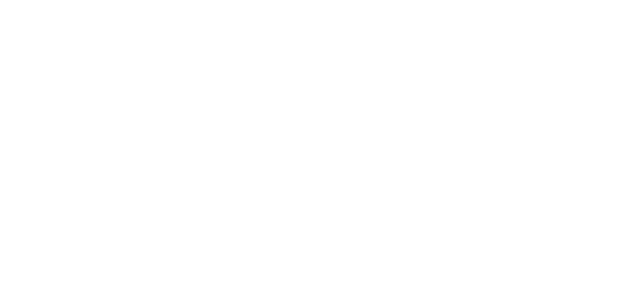
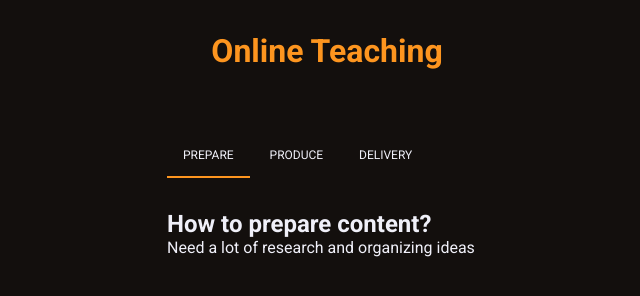
Before and after one commit to geni-sys/web_central, a website: page index.html in a window 1280 px wide. Shown: the whole page, without its empty margins (313-953 px from the left). Drawn offline with Linux system fonts and the light colour scheme.

Commit message:
Feat: Tabs estrutured.

```diff
--- a/index.html
+++ b/index.html
@@ -1,21 +1,52 @@
 <!DOCTYPE html>
 <html lang="en">
-
   <head>
-  <meta charset="UTF-8">
-  <meta name="viewport" content="width=device-width, initial-scale=1.0">
-  <link rel="stylesheet" href="./styles/GlobalStyles.css">
+    <meta charset="UTF-8" />
+    <meta name="viewport" content="width=device-width, initial-scale=1.0" />
+    <link rel="stylesheet" href="./styles/GlobalStyles.css" />
     <title>GENESIS SYSTEM</title>
   </head>
 
   <body>
-  <div id="root">
+    <div id="page">
       <header>
-      <nav>
-        <ul></ul>
-      </nav>
+        <h1>Online Teaching</h1>
       </header>
+
+      <main>
+        <div id="tabs">
+          <div class="tab-links">
+            <button data-id="prepare" data-open>Prepare</button>
+            <button data-id="produce">Produce</button>
+            <button data-id="delivery">Delivery</button>
           </div>
+
+          <div class="tab-content">
+            <section id="prepare">
+              <h2>How to prepare content?</h2>
+              <p>Need a lot of research and organizing ideas</p>
+            </section>
+
+            <section id="produce">
+              <h2>How to produce</h2>
+              <p>Develop your idea and record it.</p>
+              <p>
+                To record you will need: Sound, Camera, Light and a Computer
+              </p>
+            </section>
+
+            <section id="delivery">
+              <h2>How to delivery</h2>
+              <p>
+                You can choose any digital media like: YouTube, Twitch or
+                Instagram.
+              </p>
+            </section>
+          </div>
+        </div>
+      </main>
+    </div>
+
+    <script src="./src/index.js"></script>
   </body>
-
 </html>
--- a/src/index.js
+++ b/src/index.js
@@ -0,0 +1,59 @@
+const $ = document.querySelector.bind(document)
+
+function TabNavigation() {
+
+  const html = {
+    links: [...$(".tab-links").children],
+    contents: [...$(".tab-content").children],
+    openTab: $('[data-open]')
+  };
+
+  function hideAllTabContent() {
+    html.contents.forEach(section => {
+      section.style.display = "none"
+    })
+  }
+
+  function removeAllActiveClasses() {
+    html.links.forEach(tab => {
+      tab.className = tab.className.replace(" active", "")
+    })
+  }
+
+  function showCurrentTab(id) {
+    const tabcontent = $('#' + id)
+    tabcontent.style.display = "block"
+  }
+
+  function selectTab(event) {
+    hideAllTabContent()
+    removeAllActiveClasses()
+
+    const target = event.currentTarget
+    showCurrentTab(target.dataset.id)
+
+    target.className += " active"
+  }
+
+  function ListenForChanges() {
+    html.links.forEach(tab => {
+      tab.addEventListener('click', selectTab)
+    })
+  }
+
+  function init() {
+    hideAllTabContent()
+    ListenForChanges()
+
+    html.openTab.click()
+  }
+
+  return {
+    init
+  }
+}
+
+window.addEventListener('load', () => {
+  const tabNavigation = TabNavigation()
+  tabNavigation.init()
+})
--- a/styles/GlobalStyles.css
+++ b/styles/GlobalStyles.css
@@ -0,0 +1,96 @@
+@import url(https://fonts.googleapis.com/css?family=Roboto:400,700,300);
+
+:root {
+  --black: #130f0d;
+  --primary: #fd951f;
+  --white: #f0f0f9;
+}
+
+* {
+  margin: 0;
+  padding: 0;
+  outline: 0;
+  box-sizing: border-box;
+}
+
+*,
+button,
+input {
+  font-family: 'Roboto', sans-serif;
+}
+
+body {
+  height: 100vh;
+
+  background-color: var(--black);
+  color: var(--white);
+}
+
+header {
+  margin-top: 32px;
+
+  text-align: center;
+  height: 100px;
+  color: var(--primary);
+}
+
+main {
+  margin: 0 auto;
+  width: 320px;
+  max-width: 320px;
+}
+
+.tab-links {
+  margin-bottom: 32px;
+}
+
+button {
+  color: var(--white);
+
+  border: none;
+  background: transparent;
+
+  text-transform: uppercase;
+  font-size: 12px;
+
+  padding: 16px;
+
+  outline: none;
+
+  position: relative;
+}
+
+
+button::after {
+  position: absolute;
+  bottom: 0;
+  left: 0;
+
+  content: "";
+  height: 2px;
+  width: 0%;
+
+  background-color: var(--primary);
+
+  transition: .4s;
+}
+
+button:hover::after,
+button.active::after {
+  width: 100%;
+}
+
+.tab-content>section {
+  animation: up 1s;
+}
+
+@keyframes up {
+  from {
+    opacity: 0;
+    transform: translateY(15px);
+  }
+
+  to {
+    opacity: 1;
+  }
+}
```
Also changed, not shown: README.md, 1 other file. Lines whose indentation alone changed are shown as unchanged.
